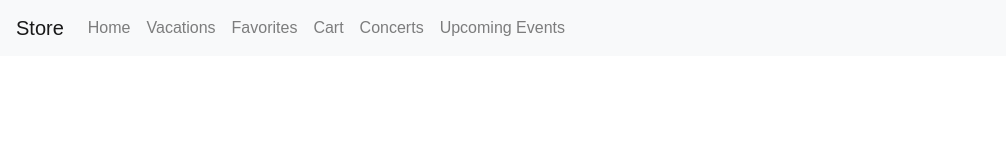
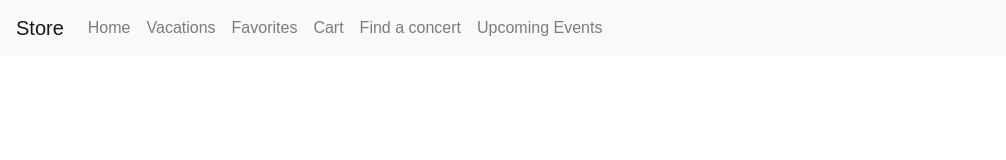
Before and after one commit to amitofry/store, a React (Create React App) app in the folder store-client/: page /login in a window 1280 px wide. Shown: the top 160 px of the page, without its empty margins (0-1006 px from the left). Built offline with nearby package versions, Linux system fonts and the light colour scheme; no server answers.

Commit message:
upcoming events and find concert page subtitle

```diff
--- a/store-client/src/App.css
+++ b/store-client/src/App.css
@@ -5,6 +5,11 @@
   justify-content: center;
   height: 100%;
   width: 100%;
+}
+
+h2.subtitle {
+  font-size: 20px;
+  text-align: center;
 }
 
 /* Bordered form */
--- a/store-client/src/App.js
+++ b/store-client/src/App.js
@@ -171,7 +171,7 @@ class App extends Component {
         href: '/cart'
       },
       {
-        text: 'Concerts',
+        text: 'Find a concert',
         href: '/concerts'
       },
       {
--- a/store-client/src/components/ConcertsComponent/Concerts.js
+++ b/store-client/src/components/ConcertsComponent/Concerts.js
@@ -60,7 +60,8 @@ class Concerts extends React.Component {
 
     return (
       <div>
-        <h1>Concerts</h1>
+        <h1>Find a concert</h1>
+        <h2 className="subtitle">Search and book a concert before you arrive</h2>
         <div className="concerts-container">
           <form onSubmit={this.handleSubmit}>
             <label>
--- a/store-client/src/components/UpcomingEventsComponent/UpcomingEvents.js
+++ b/store-client/src/components/UpcomingEventsComponent/UpcomingEvents.js
@@ -52,6 +52,7 @@ class UpcomingEvents extends React.Component {
     return (
       <div>
         <h1>Upcoming Events</h1>
+        <h2 className="subtitle">Explore upcoming concerts in our destinations</h2>
         <div className="upcoming-events-container">
           <div className="cities">
             {this.props.productList.map((product, i) => {
```
